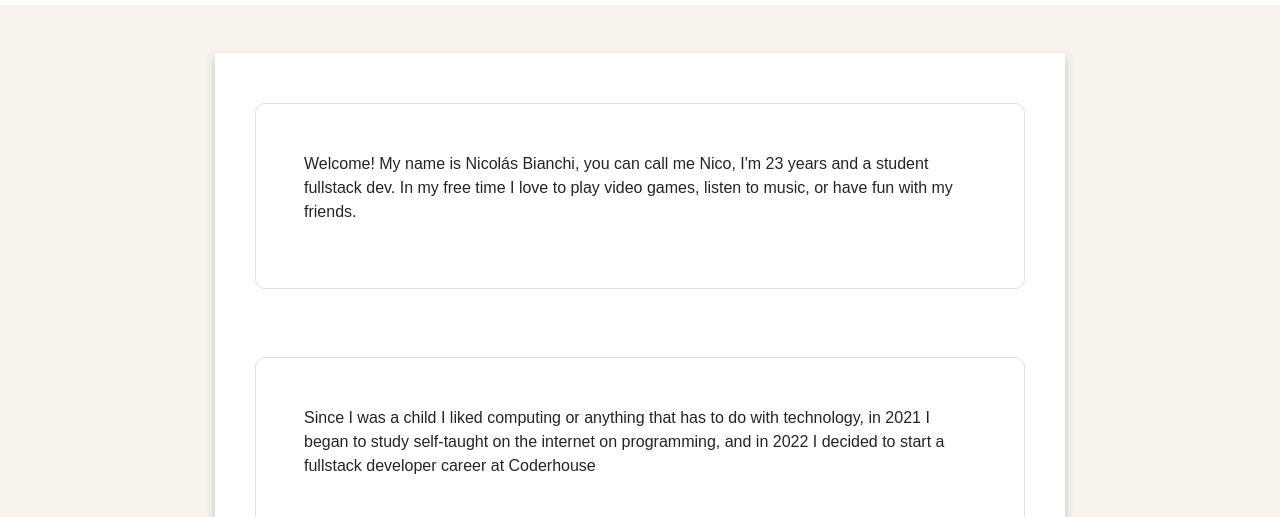
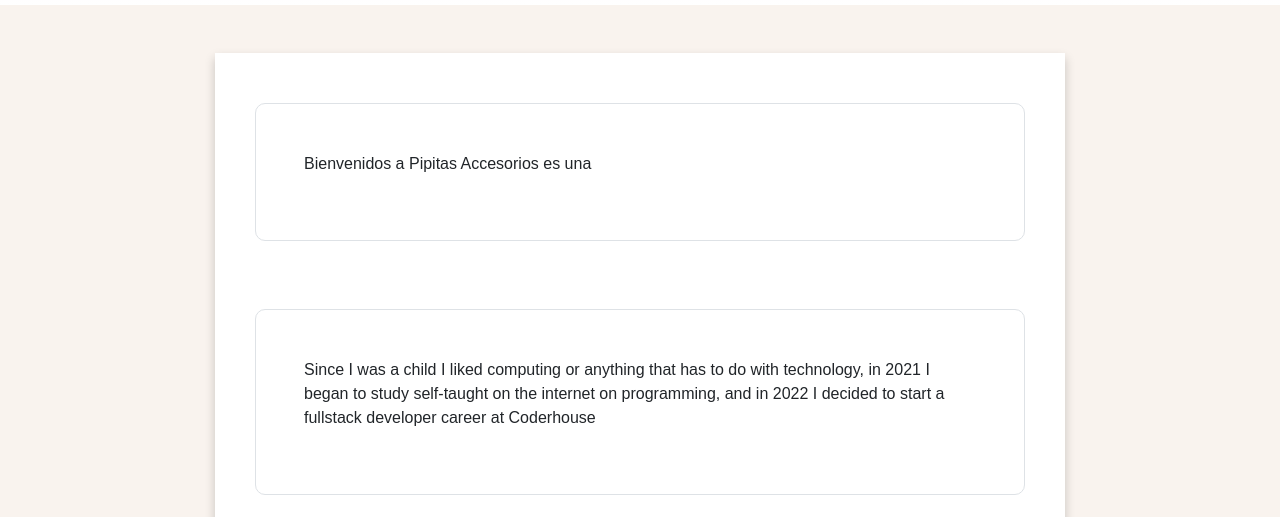
Before and after one commit to ColoradaMufa/Proyecto-Final, a website: page pages/nosotros.html in a window 1280 px wide. Shown: the part 283-800 px from the top of the page. Drawn offline with nearby package versions, Linux system fonts and the light colour scheme.

Commit message:
fix json

```diff
--- a/package.json
+++ b/package.json
@@ -12,6 +12,6 @@
   "license": "ISC",
   "devDependencies": {
     "node-sass": "^7.0.1",
-    "nodemon": "^2.0.18"
+    "nodemon": "^2.0.16"
   }
 }
--- a/pages/nosotros.html
+++ b/pages/nosotros.html
@@ -49,8 +49,7 @@
   <main class="mainn container my-5 d-grid gap-5">
     <div class="p-5 border p1">
       <p>
-        Welcome! My name is Nicolás Bianchi, you can call me Nico, I'm 23 years and a student fullstack dev. In
-        my free time I love to play video games, listen to music, or have fun with my friends.
+        Bienvenidos a Pipitas Accesorios es una
       </p>
     </div>
     <div class="p-5 border p2">
```
Also changed, not shown: 1 other file.
